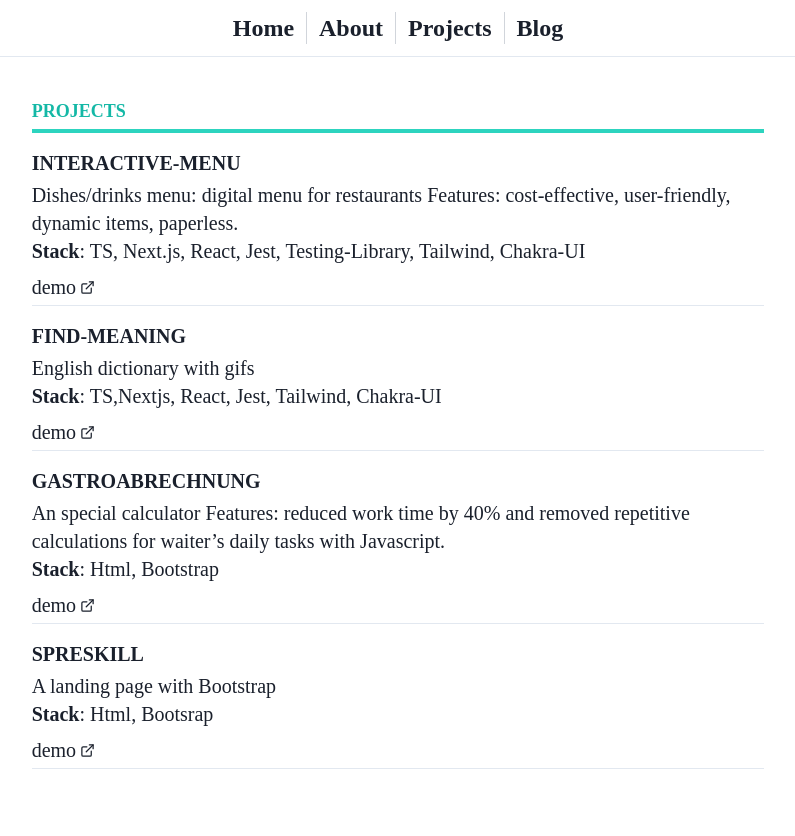
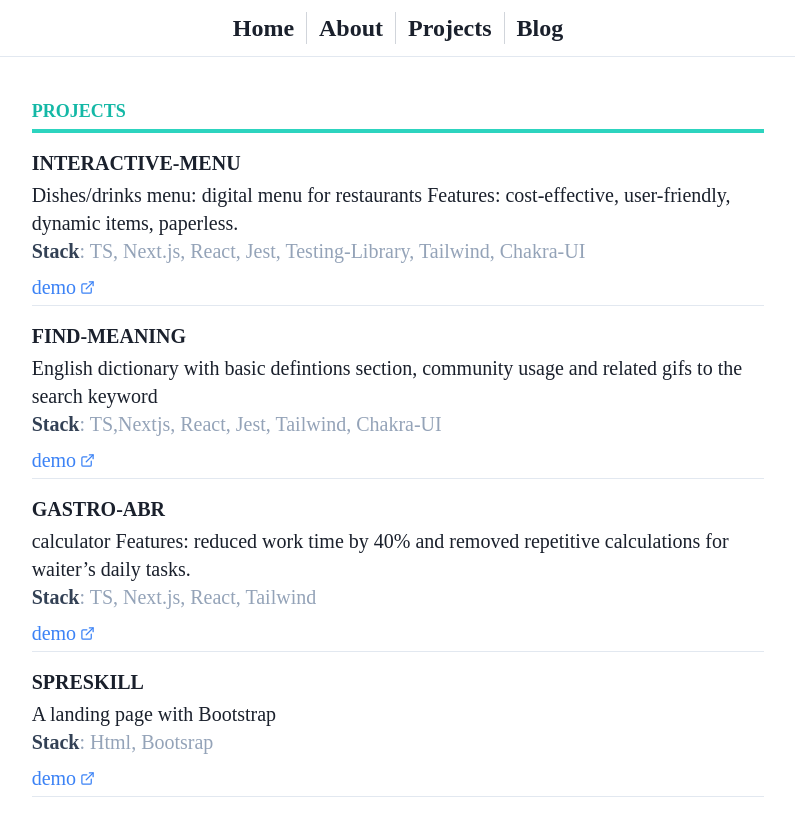
Before and after one commit to Ali-Hussein-dev/Ali-Hussein-dev, a Next.js app: page /Projects in a window 1280 px wide. Shown: the top 836 px of the page, without its empty margins (242-1037 px from the left). Built offline with nearby package versions, Linux system fonts and the light colour scheme.

Commit message:
feat(projects): update content, tweak style

```diff
--- a/src/pages/Projects.tsx
+++ b/src/pages/Projects.tsx
@@ -13,15 +13,16 @@ const projects = [
   {
     href: 'https://find-meaning.vercel.app/',
     name: 'Find-Meaning',
-    description: 'English dictionary with gifs',
+    description:
+      'English dictionary with basic defintions section, community usage and related gifs to the search keyword',
     stack: 'TS,Nextjs, React, Jest, Tailwind, Chakra-UI',
   },
   {
-    href: 'https://gastroabrechnung.firebaseapp.com/',
-    name: 'Gastroabrechnung',
+    href: 'https://gastro-abr.vercel.app/',
+    name: 'Gastro-abr',
     description:
-      'An special calculator \nFeatures: reduced work time by 40% and removed repetitive calculations for waiter’s daily tasks with Javascript.',
-    stack: 'Html, Bootstrap',
+      'calculator \nFeatures: reduced work time by 40% and removed repetitive calculations for waiter’s daily tasks.',
+    stack: 'TS, Next.js, React, Tailwind',
   },
   {
     href: 'https://spreskill-app.web.app/',
@@ -37,16 +38,12 @@ const ProjectCard: React.FC<{
   stack: string
   description: string
 }> = ({ name, href, description, stack }) => {
-  // hooks
-  //--------------------------------------
-  // functions
-  //--------------------------------------
   return (
     <div className="pb-1 mb-4 border-b border-trueGray-200">
       <h2 className="mb-1 font-semibold uppercase">{name}</h2>
       <p className="">{description}</p>
-      <p className="">
-        <span className="font-semibold ">Stack</span>: {stack}
+      <p className="text-blueGray-400">
+        <span className="font-semibold text-blueGray-700">Stack</span>: {stack}
       </p>
       <Link href={href}>demo</Link>
     </div>
@@ -61,7 +58,7 @@ const Link: React.FC<{ href: string; children: string }> = ({
       href={href}
       target="_blank"
       rel="noreferrer"
-      className="flex items-center mt-2 gap-1 hover:text-blue-400"
+      className="flex items-center mt-2 gap-1 text-blue-500 hover:text-blue-400"
     >
       {children} <FiExternalLink size="15" className="text-trueGray-400" />
     </a>
@@ -69,10 +66,6 @@ const Link: React.FC<{ href: string; children: string }> = ({
 }
 //=======================
 const Projects: React.FC = () => {
-  // hooks
-  //--------------------------------------
-  // functions
-  //--------------------------------------
   return (
     <section id="Projects" className="grid px-3 pt-6 place-items-center ">
       <Head>
```
